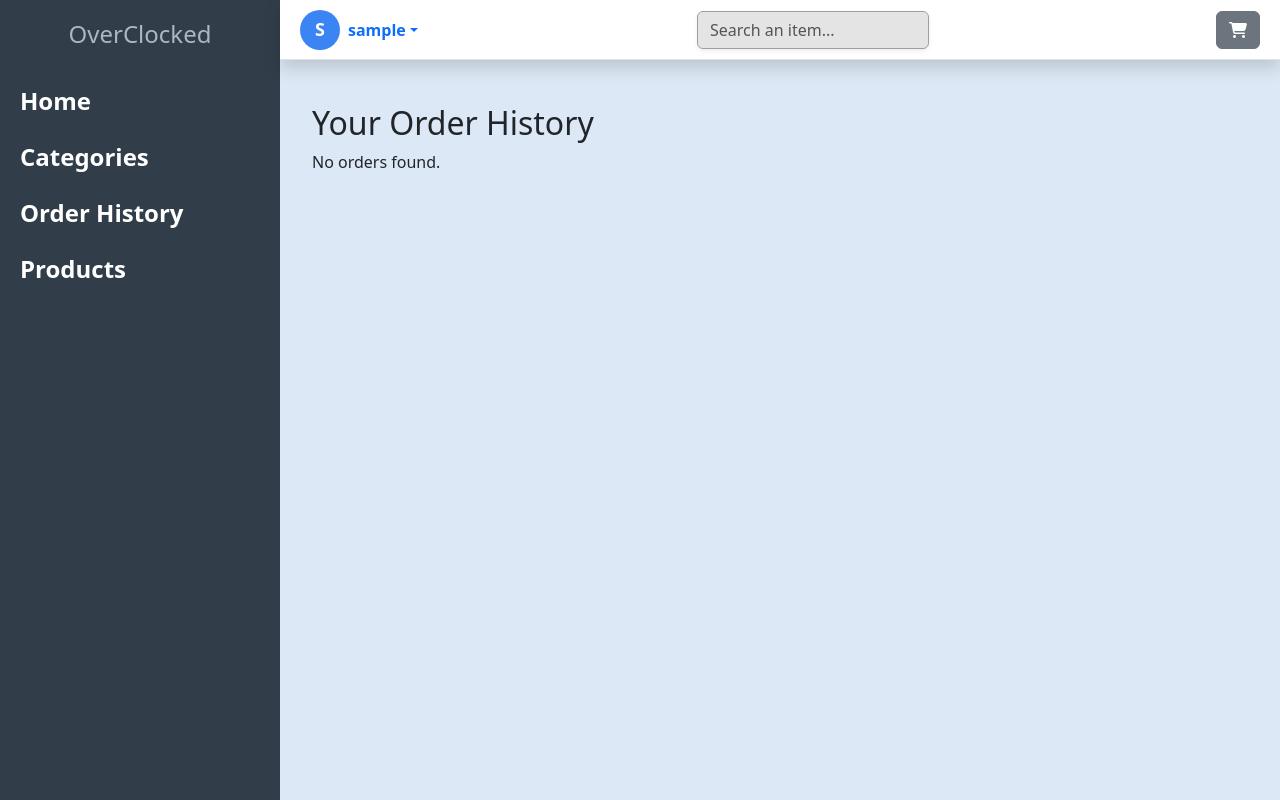
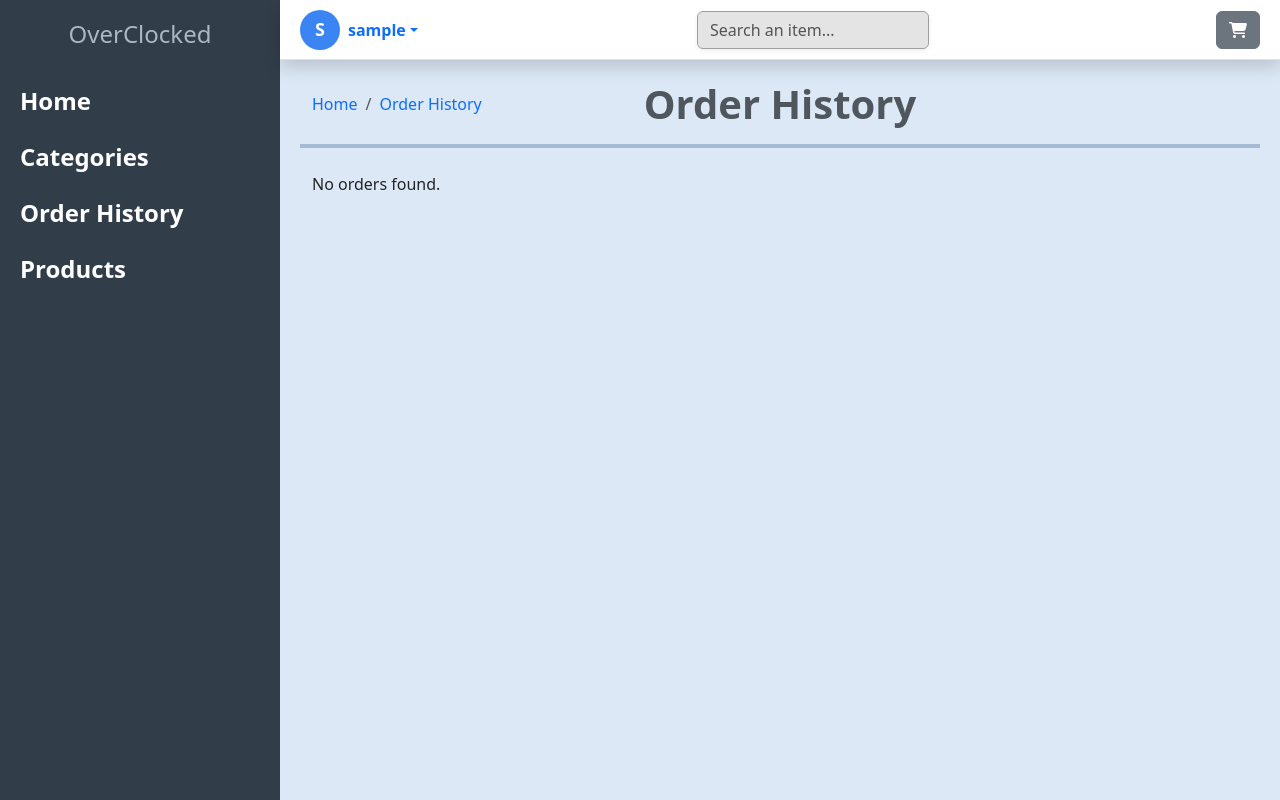
Before and after one commit to Leuim/overclocked, a Django app: page /orders/ in a window 1280 px wide. Run offline with Django 5.2, Linux system fonts and the light colour scheme; the visitor is signed in with stand-in values (Sample User, id 1); data that the repository does not hold is empty.

Commit message:
changed the styles for the order history page

```diff
--- a/main_app/templates/main_app/order_history.html
+++ b/main_app/templates/main_app/order_history.html
@@ -2,8 +2,26 @@
 {% block title %} Orders {% endblock %}
 
 {% block content %}
+<div class="container">
+    <div class="row align-items-center">
+
+        <div class="col-4">
+            <ul class="breadcrumb mb-0">
+                <li class="breadcrumb-item"><a class="text-decoration-none" href="{% url 'home' %}">Home</a></li>
+                <li class="breadcrumb-item"><a class="text-decoration-none" href="{% url 'order-history' %}">Order History</a></li>
+            </ul>
+        </div>
+
+        <div class="col-4 text-center">
+            <h1 class="fw-bold text-muted mb-0">Order History</h1>
+        </div>
+        <div class="col-4 text-end">
+
+        </div>
+    </div>
+</div>
+<hr style="color: rgb(2, 49, 110); border: 2px solid;">
 <div class="container mt-4">
-  <h2>Your Order History</h2>
 
   {% if orders %}
   <div class="list-group">
```
